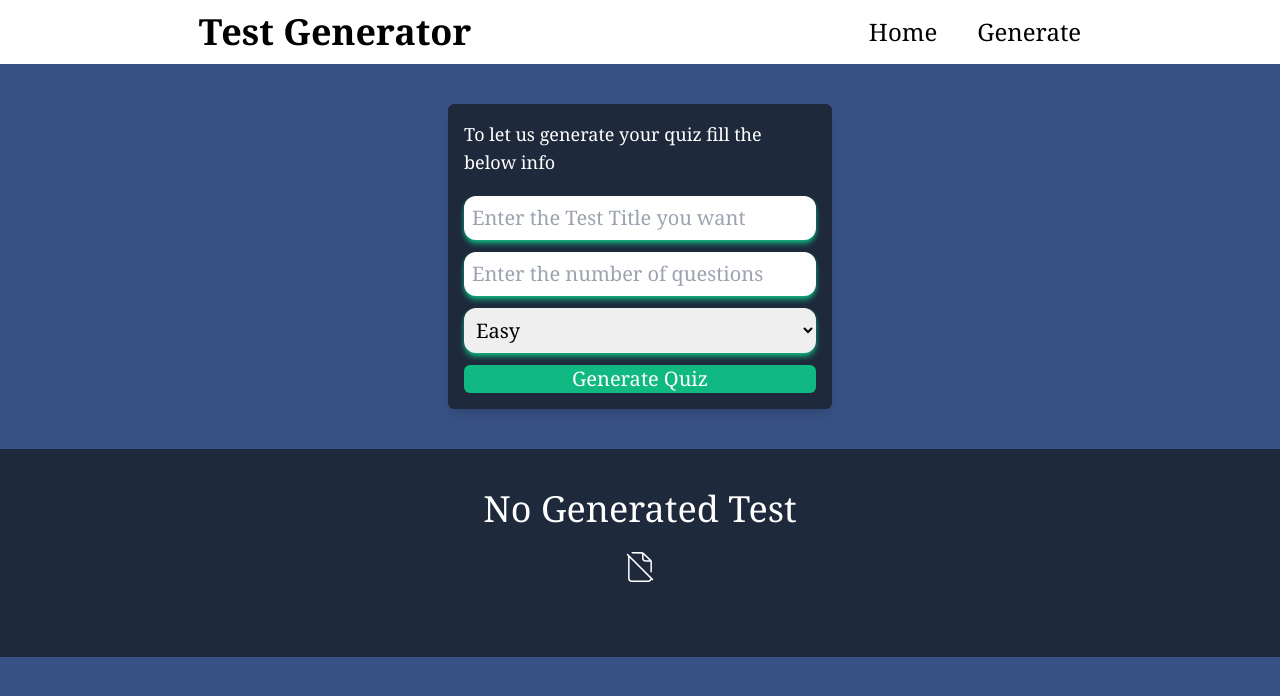
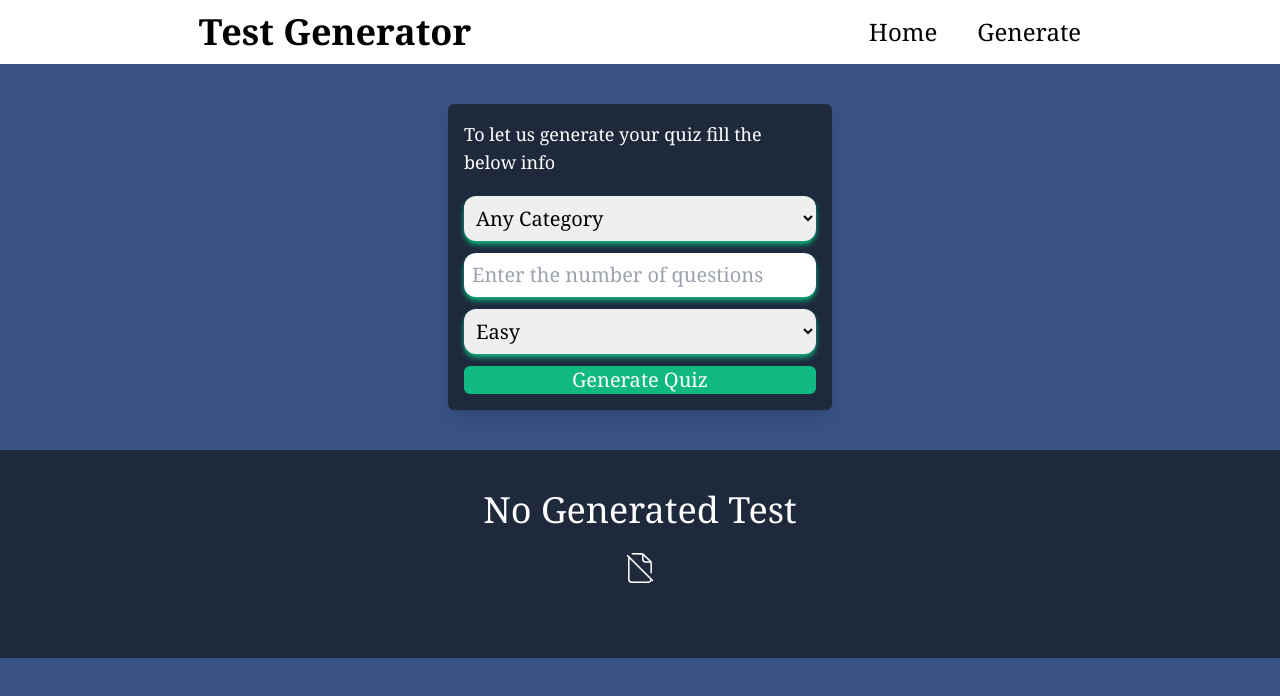
Before and after one commit to Kiritsu0/Test-Generator, a React (Create React App) app: page / in a window 1280 px wide. Shown: the top 696 px of the page. Built offline with nearby package versions, Linux system fonts and the light colour scheme.

Commit message:
modify api url & add structure of saving added tests

```diff
--- a/src/components/context/index.jsx
+++ b/src/components/context/index.jsx
@@ -9,19 +9,22 @@ function Context({ children }) {
   const [testQuestions, setTestQuestions] = useState([]);
   const [correctAnswers, setCorrectAnswers] = useState([]);
   const [userAnswers, setUserAnswers] = useState([]);
-  const [data, setData] = useState('');
+  const [testsdata, setData] = useState([]);
   const [category, setCategory] = useState("");
-  const [defficulty, setDefficulty] = useState("");
+  const [difficulty, setDifficulty] = useState("easy");
   const [limit, setLimit] = useState("");
 
   const handleSubmit = async (event) => {
     event.preventDefault();
     try {
-      const res = await fetch("https://quizapi.io/api/v1/questions?apiKey=r9ZgzHlHshoGN2LWpz94mJsPFHZ0BcjFiOXIois5&category=bash&difficulty=Hard&limit=10");
+      const res = await fetch(
+        `https://opentdb.com/api.php?amount=${limit}&category=${category}&difficulty=${difficulty}`
+      );
       const data = await res.json();
-      if (Array.isArray(data) && data.length > 0) {
-        setData(data)
+      if (Array.isArray(data.results) && data.results.length > 0) {
+        setData((previous) => [...previous, data.results]);
       }
+      console.log(data.results)
     } catch (error) {
       console.log(error);
     }
@@ -45,11 +48,11 @@ function Context({ children }) {
         handleSubmit,
         category,
         setCategory,
-        defficulty,
-        setDefficulty,
+        difficulty,
+        setDifficulty,
         limit,
         setLimit,
-        data,
+        testsdata,
         setData,
       }}
     >
--- a/src/components/home/index.jsx
+++ b/src/components/home/index.jsx
@@ -7,13 +7,40 @@ import { CiFileOff } from "react-icons/ci";
 function Home() {
   const {
     handleSubmit,
-    category,
     setCategory,
-    setDefficulty,
+    setDifficulty,
     limit,
     setLimit,
-    data,
+    testsdata,
   } = useContext(GlobalContext);
+
+  const categoryOptions = [
+    "Any Category",
+    "Entertainment: Books",
+    "Entertainment: Film",
+    "Entertainment: Music",
+    "Entertainment: Musicals & Theatres",
+    "Entertainment: Television",
+    "Entertainment: Video Games",
+    "Entertainment: Board Games",
+    "Science & Nature",
+    "Science: Computers",
+    "Science: Mathematics",
+    "Mythology",
+    "Sports",
+    "Geography",
+    "History",
+    "Politics",
+    "Art",
+    "Celebrities",
+    "Animals",
+    "Vehicles",
+    "Entertainment: Comics",
+    "Science: Gadgets",
+    "Entertainment: Japanese Anime & Manga",
+    "Entertainment: Cartoon & Animations",
+  ];
+
   return (
     <div>
       <header>
@@ -25,25 +52,33 @@ function Home() {
             To let us generate your quiz fill the below info
           </p>
           <form onSubmit={handleSubmit} className="flex flex-col gap-3">
-            <input
-              type="text"
-              className="rounded-xl px-2 py-2 text-xl shadow-md shadow-emerald-500 focus:outline-none focus:ring-2 focus:ring-emerald-500"
-              placeholder="Enter the Test Title you want"
-              value={category}
+            <select
               onChange={(e) => setCategory(e.target.value)}
-            />
+              className="rounded-xl px-2 py-2 text-xl shadow-md shadow-emerald-500 cursor-pointer focus:outline-none focus:ring-2 focus:ring-emerald-500"
+              required
+            >
+              {categoryOptions.map((category, index) => (
+                <option key={index} value={index === 0 ? null : index + 9}>
+                  {category}
+                </option>
+              ))}
+            </select>
             <input
               type="text"
               className="rounded-xl px-2 py-2 text-xl shadow-md shadow-emerald-500 focus:outline-none focus:ring-2 focus:ring-emerald-500"
               placeholder="Enter the number of questions"
+              required
               value={limit}
               onChange={(e) => setLimit(e.target.value)}
             />
             <select
-              onChange={(e) => setDefficulty(e.target.value)}
+              onChange={(e) => setDifficulty(e.target.value)}
               className="rounded-xl px-2 py-2 text-xl shadow-md shadow-emerald-500 cursor-pointer focus:outline-none focus:ring-2 focus:ring-emerald-500"
+              required
             >
-              <option value="easy">Easy</option>
+              <option value="easy" defaultChecked>
+                Easy
+              </option>
               <option value="medium">Medium</option>
               <option value="hard">Hard</option>
             </select>
@@ -54,16 +89,31 @@ function Home() {
             />
           </form>
         </div>
-        <div className="bg-slate-800 min-h-52 mt-10 pt-10">
-          {
-            data ?
-              <div></div>
-            :
-              <div className="flex flex-col items-center gap-5 text-4xl text-white">
-                No Generated Test
-                <CiFileOff />
-              </div>
-          }
+        <div className="bg-slate-800 min-h-52 mt-10 pt-10 overflow-hidden">
+          {testsdata && testsdata.length > 0 ? (
+            <div className="flex flex-col gap-5">
+              {testsdata.map((test, testIndex) => (
+                <div key={testIndex} className="w-full bg-white">
+                  <span className="font-semibold text-xl text-emerald-500">Test {testIndex + 1}</span>
+                  <div className="text-lg flex gap-2">
+                    <span className="text-xl font-semibold">Categories:</span>
+                    {test.map((question, questionIndex) => (
+                      <span key={questionIndex}>{question.category} </span>
+                    ))}
+                  </div>
+                  <div className="text-lg flex gap-2">
+                      <span className="text-xl font-semibold">Questions number:</span>
+                      {test.length}
+                    </div>
+                </div>
+              ))}
+            </div>
+          ) : (
+            <div className="flex flex-col items-center gap-5 text-4xl text-white">
+              No Generated Test
+              <CiFileOff />
+            </div>
+          )}
         </div>
       </div>
     </div>
```
